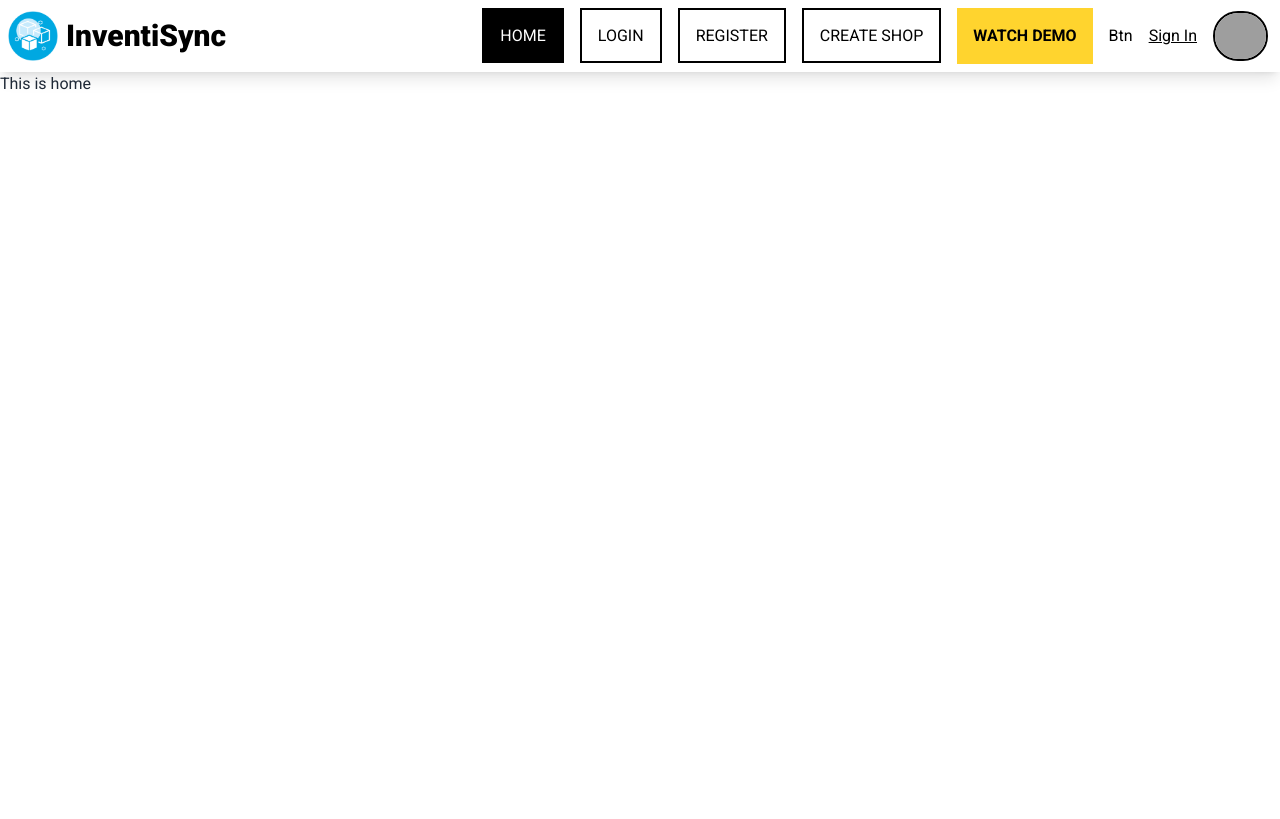
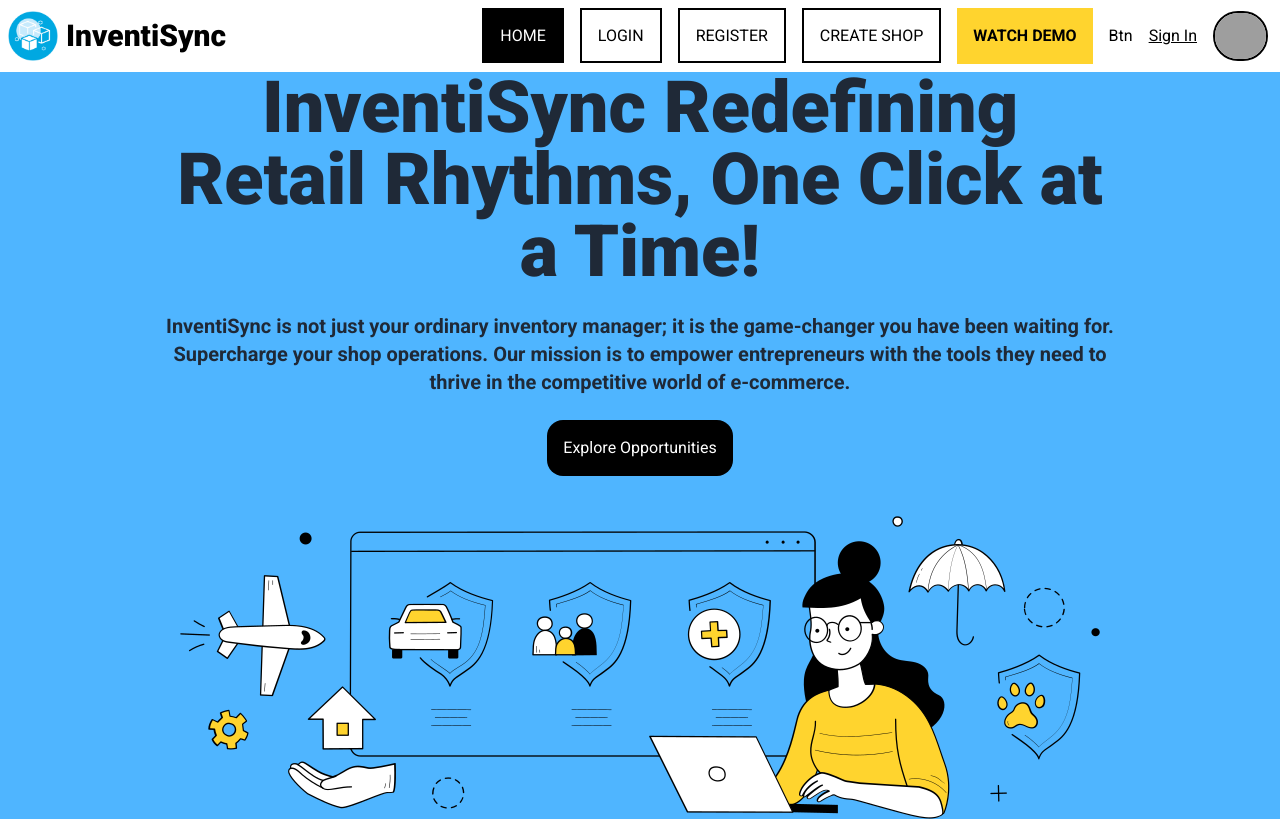
Before and after one commit to shakib-anwar-nibir17/inventisync-sn17-client, a React (Vite) app: page / in a window 1280 px wide. Built offline with nearby package versions, Linux system fonts and the light colour scheme; grey boxes are pictures that could not be loaded.

Commit message:
style- banner

```diff
--- /dev/null
+++ b/__________todo.js
@@ -0,0 +1,5 @@
+/***
+ * 1.explore more button in banner section
+ * 2.responsiveness
+ *
+ */
--- /dev/null
+++ b/src/Pages/Home/Banner/Banner.jsx
@@ -0,0 +1,24 @@
+import banner from "../../../assets/banner.png";
+const Banner = () => {
+  return (
+    <div className="bg-custom-main2 min-h-[92vh] flex flex-col items-center justify-center text-center">
+      <h1 className="text-7xl font-extrabold w-3/4 mx-auto">
+        InventiSync Redefining Retail Rhythms, One Click at a Time!
+      </h1>
+      <h4 className="text-xl font-bold mt-6 w-3/4 mx-auto">
+        InventiSync is not just your ordinary inventory manager; it is the
+        game-changer you have been waiting for. Supercharge your shop
+        operations. Our mission is to empower entrepreneurs with the tools they
+        need to thrive in the competitive world of e-commerce.
+      </h4>
+      <div className="space-x-4 mt-6 rounded-xl">
+        <button className=" bg-black text-white border-black hover:bg-custom-main p-4 hover:text-black hover:font-extrabold rounded-2xl">
+          Explore Opportunities
+        </button>
+      </div>
+      <img className="lg:mt-10" src={banner} alt="" />
+    </div>
+  );
+};
+
+export default Banner;
--- a/src/Pages/Home/Home.jsx
+++ b/src/Pages/Home/Home.jsx
@@ -1,4 +1,5 @@
 import { Helmet } from "react-helmet-async";
+import Banner from "./Banner/Banner";
 
 const Home = () => {
   return (
@@ -7,7 +8,7 @@ const Home = () => {
         <title>InventiSync | Home</title>
       </Helmet>
 
-      <h1>This is home</h1>
+      <Banner></Banner>
     </div>
   );
 };
```
Also changed, not shown: src/assets/banner.png (added).
